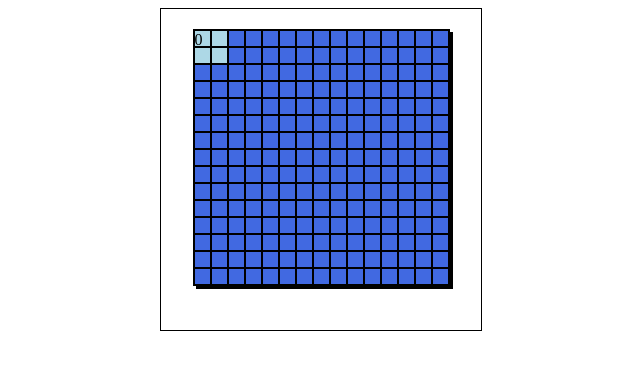
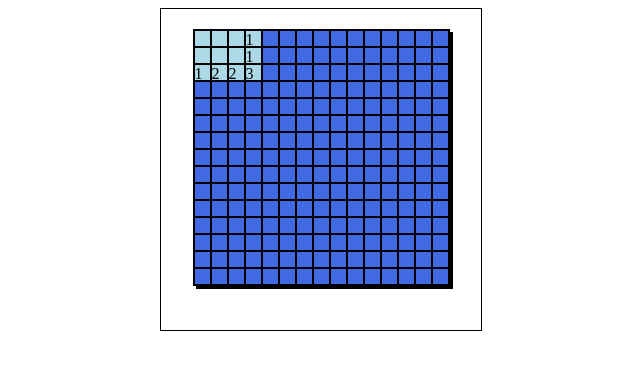
Before and after one commit to cmwoodard/JSMinesweeper, a plain HTML site: page Minesweeper.html in a window 1280 px wide. Both pictures are taken after a click on the element 521 px from the left and 38 px from the top of the page. Shown: the whole page, without its empty margins (319-959 px from the left). Drawn offline with nearby package versions, Linux system fonts and the light colour scheme.

Commit message:
right click works

```diff
--- a/Minesweeper.css
+++ b/Minesweeper.css
@@ -37,3 +37,6 @@
 {
     background-color: lightcoral;
 }
+.flagged{
+    background-color: yellow;
+}
--- a/Minesweeper.js
+++ b/Minesweeper.js
@@ -7,41 +7,70 @@ $(document).ready(function () {
     var rightOffset = [-boardSize, -(boardSize+1), boardSize-1, boardSize, -1];
     render(board);
 
-    /*click(){}
-        1.
-    */
+
+    $('.cell').mousedown(function(event) {
+        switch (event.which) {
+            case 1:
+                console.log('Left Mouse button pressed.');
+                break;
+            case 2:
+                console.log('Middle Mouse button pressed.');
+                break;
+            case 3:
+                console.log('Right Mouse button pressed.');
+                var oncontextmenu = document.oncontextmenu;
+                document.oncontextmenu = function(){return false;};
+                $(this).addClass('flagged');
+                break;
+    }
+});
      $('.cell').on("click", function(){
             var bomb = board[$(this).attr('id')].isBomb;
             var id = board[$(this).attr('id')].id;
             var currentOffset = offset;
+            var queue = [board[id]];
+
 
             //prevents overflow by removing right/left from the offset
-            if(id%boardSize == 0){
-                currentOffset = leftOffset.slice();
-            }
-            else if(id%boardSize == boardSize-1){
-                currentOffset = rightOffset.slice();
-            }
+            currentOffset = getOffset(id, boardSize);
             if(bomb){
                 $(this).addClass('bomb');
             }
-            else{
-                $(this).addClass('active');
+
+            //makes THIS square active
+            board[id].active = true;
+
+            //loop through all surrounding cells and push each to the queue if it's not marked active
+            //activate queue[0], push its surrounding inactive cells to queue and delete queue[0]
+            //repeat until queue is empty
+            while(queue.length > 0){
+            //loops through adjacent cells
+                for(i = 0;i <currentOffset.length; i++){
+                    var currentID = (id+currentOffset[i]);
+                    //var element = $('#'+(id+currentOffset[i]));
+
+                    if(currentID >= 0 && currentID < (boardSize*boardSize) && !board[currentID].isBomb &&!board[currentID].active && !board[currentID].flagged){
+                        if(board[currentID].numAdjacent == 0){
+                            queue.push(board[currentID]);
+                        }
+                        else{
+                            board[currentID].active = true;
+                            var element = $('#'+(board[currentID]).id);
+                            $(element).addClass('active');
+                        }
+
+                    }
+                }
+                var element = $('#'+(queue[0]).id);
+                $(element).addClass('active');
+                queue[0].active = true;
+                id = queue.shift().id;
+                currentOffset = getOffset(id, boardSize);
             }
-            $(this).text(board[id].numAdjacent);
-            for(i = 0;i <currentOffset.length; i++){
-                var element = $('#'+(id+currentOffset[i]));
-                var currentID = (id+currentOffset[i]);
 
-                //this is temporary, we don't it to show bombs if you click somewhere near it
-                //instead lets show the number of bombs around it rather than just making it active.... maybe we should calculate that....
-                //.... initially?
-                if(currentID >= 0 && currentID < (boardSize*boardSize) && !board[currentID].isBomb){
-                    $(element).addClass('active');
-
-                }
-                else{
-                    $(element).addClass('bomb');
+            for(i = 0;i <board.length; i++){
+                if(board[i].numAdjacent != 0 && board[i].active){
+                        $('#'+i).text(board[i].numAdjacent);
                 }
             }
      });
@@ -54,22 +83,22 @@ function Cell(id) {
 	this.cssclass ="cell";
     this.isBomb = false;
     this.numAdjacent = 0;
+    this.active = false;
+    this.flagged = false;
 };
 
 function createBoard(size){
     var newBoard = [];
     var bombs = [];
-
-    var currentOffset = [-(size-1), -size, -(size+1), size+1, size-1, size, 1, -1];
-
-
+    //var currentOffset = [-(size-1), -size, -(size+1), size+1, size-1, size, 1, -1];
+    var currentOffset = [];
 
     //cycles throughh the entire board
     for(i = 0;i < size*size; i++){
         newBoard.push(new Cell(i));
     }
     //determine bomb locations - any location on the board and equal to sqrt of the board... for now???
-    for(i = 0;i < size; i++){
+    for(i = 0;i < size*4; i++){
        bombs.push(Math.floor(Math.random()* (size * size)));
        newBoard[bombs[i]].isBomb = true;
     }
@@ -80,29 +109,23 @@ function createBoard(size){
         var id = newBoard[i].id;
 
         //prevents overflow by removing right/left from the offset
+        var offset = [-(size-1), -size, -(size+1), size+1, size-1, size, 1, -1];
+        var leftOffset = [-size, -(size-1), size+1, size, 1];
+        var rightOffset = [-size, -(size+1), size-1, size, -1];
         if(id%size == 0){
-            currentOffset = [-size, -(size-1), size+1, size, 1];
+            currentOffset = leftOffset.slice();
         }
         else if(id%size == size-1){
-            currentOffset = [-size, -(size+1), size-1, size, -1];
+            currentOffset = rightOffset.slice();
         }
         else{
-            currentOffset = [-(size-1), -size, -(size+1), size+1, size-1, size, 1, -1];
+            currentOffset= offset.slice();
         }
 
         //this SHOULD be an inner loop to scroll through all of the surrounding cells
         for(j = 0;j <currentOffset.length; j++){
             var currentID = (id+currentOffset[j]);
-            /*if(currentID >=0 && currentID < size*size){
-                console.log(currentID + ': ' + newBoard[currentID]);
-            }*/
-           /*
             if(currentID >= 0 && currentID < (size*size) && newBoard[currentID].isBomb){
-                //console.log(newBoard[currentID].isBomb);
-                console.log(newBoard[currentID].isBomb);
-            }*/
-            if(currentID >= 0 && currentID < (size*size) && newBoard[currentID].isBomb){
-
                 newBoard[i].numAdjacent +=1;
             }
         }
@@ -138,3 +161,25 @@ function render(boardToRender){
     }
 
 }
+
+function getOffset(currentID, size){
+    //all directions
+    var offset = [-(size-1), -size, -(size+1), size+1, size-1, size, 1, -1];
+    var leftOffset = [-size, -(size-1), size+1, size, 1];
+    var rightOffset = [-size, -(size+1), size-1, size, -1];
+
+    //this set is just 4 cardinal directions
+    //var offset      = [-size, size,  1, -1];
+    //var leftOffset  = [-size, size,  1];
+    //var rightOffset = [-size, size, -1];
+
+    if(currentID%size == 0){
+        return leftOffset.slice();
+    }
+    else if(currentID%size == size-1){
+        return rightOffset.slice();
+    }
+    else{
+        return offset.slice();
+    }
+}
```
